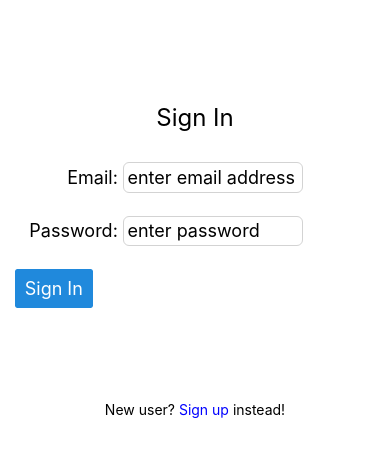
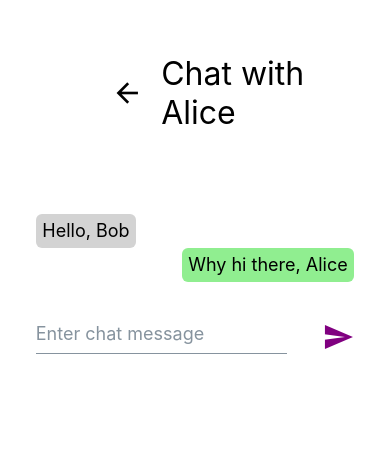
Before and after one commit to UMSI579/nov-7-who-the-heck-knows, a React Native app: screen /Chat in a window 390 px wide. Shown: the part 219-676 px from the top of the page. Built offline with nearby package versions, Linux system fonts and the light colour scheme; no server answers.

Commit message:
add chat screen

```diff
--- a/App.js
+++ b/App.js
@@ -5,6 +5,8 @@ import LoginScreen from './screens/LoginScreen';
 import { Provider } from 'react-redux';
 import authSlice from './features/authSlice';
 import { configureStore } from '@reduxjs/toolkit';
+import ChatScreen from './screens/ChatScreen';
+
 
 const store = configureStore({
   reducer: {
@@ -23,6 +25,7 @@ function App() {
                          screenOptions={{ headerShown: false }}>
           <Stack.Screen name='Login' component={LoginScreen}/>
           <Stack.Screen name='Home' component={HomeScreen}/>
+          <Stack.Screen name='Chat' component={ChatScreen}/>
         </Stack.Navigator>
       </NavigationContainer>
     </Provider>
--- /dev/null
+++ b/screens/ChatScreen.js
@@ -0,0 +1,199 @@
+
+import { Button, Input, Icon } from '@rneui/themed';
+import { useState } from 'react';
+import { View, Text, StyleSheet, ScrollView, KeyboardAvoidingView, TouchableOpacity }
+  from 'react-native';
+
+function ChatScreen({navigation, route}) {
+  const currentUser = "Bob";
+  const otherUser = "Alice";
+  const dummyChat = [
+    {
+      author: "Alice",
+      message: "Hello, Bob",
+      timestamp: Date.now()
+    },
+    {
+      author: "Bob",
+      message: "Why hi there, Alice",
+      timestamp: Date.now() + 1
+    }
+  ];
+
+  const [messages, setMessages] = useState(dummyChat);
+  const [inputText, setInputText] = useState('');
+
+  return (
+    <View style={styles.container} >
+      {/*
+        KeyboardAvoidingView does what it sounds like it would.
+        You may need to read the docs and play around with it
+        to get it to work as you expect. This works OK on my iPhone.
+      */}
+      <KeyboardAvoidingView
+        behavior='position'>
+        <View style={styles.header}>
+          <TouchableOpacity
+            style={styles.headerLeft}
+            onPress={()=>navigation.navigate('Home')}>
+            <Icon
+              name="arrow-back"
+              color="black"
+              type="material"
+              size={32}
+            />
+          </TouchableOpacity>
+
+          <View style={styles.headerCenter}>
+            <Text style={styles.headerText}>
+              Chat with {otherUser}
+            </Text>
+          </View>
+        </View>
+        <View style={styles.body}>
+          <ScrollView
+            contentContainerStyle={styles.scrollContainer}
+          >
+            {/*
+            Here is an alternative to a FlatList for rendering a list
+            in a scrolling view. If you have more than one list you
+            need to render and you want them to be part of the same
+            scroll view you'll need to use this approach. If you
+            just have one list you can choose which you prefer.
+          */}
+            {messages.map(msg => {
+              /*
+                Note the use of conditional styling and alignSelf
+                to render different messages on different sides
+                of the screen. Also note that if you're rendering
+                a list of components each one needs to have a "key",
+                just like a FlatList.
+              */
+              return (
+                <View
+                  key={msg.timestamp}
+                  style={[styles.messageBubble,
+                    msg.author === currentUser ?
+                      styles.self :
+                      styles.other
+                  ]}>
+                  <Text style={styles.messageText}>{msg.message}</Text>
+                </View>
+              )
+            })}
+          </ScrollView>
+        </View>
+        <View style={styles.footer}>
+          <Input
+            containerStyle={styles.inputBox}
+            placeholder="Enter chat message"
+            value={inputText}
+            onChangeText={text=>setInputText(text)}
+          />
+          {/*
+            When the user clicks "send" the message is added
+            to the end of the list
+          */}
+          <Button
+            buttonStyle={styles.sendButton}
+            onPress={()=>{
+              setMessages(messages.concat({
+                author: currentUser,
+                message: inputText,
+                timestamp: Date.now()
+              }));
+              setInputText('');
+            }}
+          >
+            <Icon
+              name="send"
+              size={32}
+              color="purple"
+            />
+          </Button>
+        </View>
+      </KeyboardAvoidingView>
+    </View>
+  )
+}
+// a bunch of styles, nothing fancy
+// (except for "self" and "other" maybe)
+const styles = StyleSheet.create({
+  container: {
+    flex: 1,
+    justifyContent: 'center',
+    alignItems: 'center',
+    width: '100%',
+    backgroundColor: 'white'
+  },
+
+  header: {
+    flex: 0.2,
+    flexDirection: 'row',
+    justifyContent: 'flex-end',
+    alignItems: 'center',
+    padding: '3%'
+  },
+  headerLeft: {
+    flex: 0.2,
+    justifyContent: 'flex-end',
+    alignItems: 'center',
+  },
+  headerCenter: {
+    flex: 0.6,
+    justifyContent: 'flex-end',
+    alignItems: 'center',
+  },
+  headerRight: {
+    flex: 0.2,
+    justifyContent: 'flex-end',
+    alignItems: 'center',
+  },
+  headerText: {
+    fontSize: 32
+  },
+  body: {
+    flex: 0.8,
+    width: '100%',
+    justifyContent: 'flex-end',
+    alignItems: 'stretch',
+    padding: '3%',
+  },
+  scrollContainer: {
+    flex: 1.0,
+    width: '100%',
+    justifyContent: 'flex-end',
+    alignItems: 'stretch',
+    padding: '3%',
+  },
+  messageBubble: {
+    borderRadius: 6,
+    padding: '2%'
+  },
+  messageText: {
+    fontSize: 18
+  },
+  self: {
+    alignSelf: 'flex-end',
+    backgroundColor: 'lightgreen'
+  },
+  other: {
+    alignSelf: 'flex-start',
+    backgroundColor: 'lightgray'
+  },
+  footer: {
+    flex: 0.1,
+    flexDirection: 'row',
+    width: '100%',
+    justifyContent: 'space-between',
+    alignItems: 'flex-start',
+    padding: '3%'
+  },
+  inputBox: {
+    width: '80%'
+  },
+  sendButton: {
+    backgroundColor: 'white',
+  }
+});
+export default ChatScreen;
--- a/screens/HomeScreen.js
+++ b/screens/HomeScreen.js
@@ -1,6 +1,6 @@
 import {signOut, getAuthUser} from '../AuthManager';
 import { Button } from '@rneui/themed';
-import { View, Text, StyleSheet, Alert, FlatList } from 'react-native';
+import { View, Text, StyleSheet, Alert, FlatList, TouchableOpacity } from 'react-native';
 import {subscribeToUserUpdates} from "../features/authSlice";
 import {useDispatch, useSelector} from "react-redux";
 import {useEffect} from "react";
@@ -18,7 +18,7 @@ function HomeScreen({navigation}) {
   return (
     <View style={styles.container}>
       <Text>
-        You're signed in { getAuthUser().displayName }!
+        You're signed in { currentAuthUser?.displayName }!
       </Text>
 
       <Text>
@@ -28,11 +28,17 @@ function HomeScreen({navigation}) {
         <FlatList
           data={users}
           renderItem={({item}) => {
-            if (item.key === currentAuthUser.uid) {
+            if (item.key === currentAuthUser?.uid) {
               return (<View/>)
             } else {
               return (
-                <Text>{item.displayName}</Text>
+                <TouchableOpacity
+                  onPress={()=>{
+                    navigation.navigate('Chat')
+                  }}
+                >
+                  <Text>{item.displayName}</Text>
+                </TouchableOpacity>
               )
             }
           }}
```
